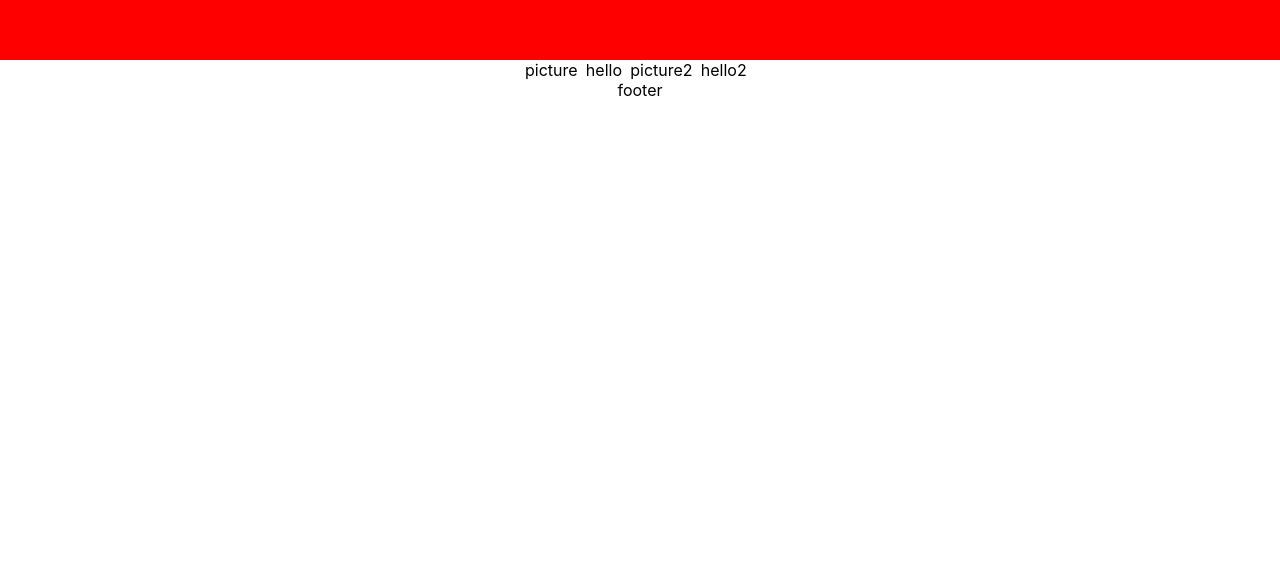
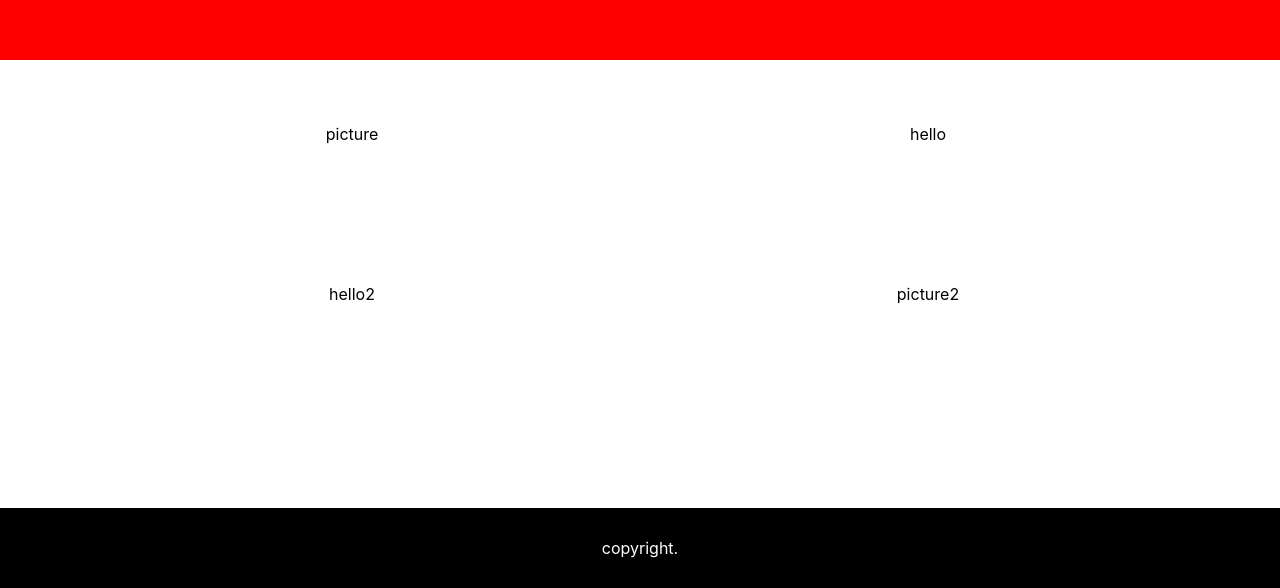
Before and after one commit to kc-leung/birthday-wish, a React (Create React App) app: page / in a window 1280 px wide. Shown: the part 740-1328 px from the top of the page. Before the commit the page ends 840 px from the top, so only its background shows below. Built offline with nearby package versions, Linux system fonts and the light colour scheme.

Commit message:
intersectionObserver fade in

```diff
--- a/src/components/Footer/Footer.js
+++ b/src/components/Footer/Footer.js
@@ -3,6 +3,6 @@ import './Footer.scss';
 
 export default class Footer extends Component {
   render() {
-    return <div>footer</div>;
+    return <div className="footerContainer">copyright.</div>;
   }
 }
--- a/src/components/Footer/Footer.scss
+++ b/src/components/Footer/Footer.scss
@@ -0,0 +1,8 @@
+.footerContainer {
+  height: 10vh;
+  display: flex;
+  justify-content: center;
+  align-items: center;
+  color: white;
+  background-color: black;
+}
--- a/src/components/Wishes/Wishes.js
+++ b/src/components/Wishes/Wishes.js
@@ -4,20 +4,52 @@ import { items } from '../../data/constant';
 
 import './Wishes.scss';
 
+function FadeInSection(props) {
+  const [isVisible, setVisible] = React.useState(false);
+  const domRef = React.useRef();
+
+  React.useEffect(() => {
+    const observer = new IntersectionObserver((entries) => {
+      entries.forEach((entry) => {
+        console.log(entry);
+        setVisible(entry.isIntersecting);
+      });
+    });
+    observer.observe(domRef.current);
+    return () => observer.unobserve(domRef.current);
+  }, []);
+
+  return (
+    <div
+      className={`wishesContent fade-in-section ${
+        isVisible ? 'is-visible' : ''
+      }`}
+      ref={domRef}
+    >
+      {props.children}
+    </div>
+  );
+}
+
 export default class Wishes extends Component {
   render() {
     return (
       <div className="wishesContainer">
-        <div className="wishesContent">
-          {items.map((data, index) => {
-            return (
-              <div key={index} className="item">
+        {items.map((data, index) => (
+          <FadeInSection key={index}>
+            {data.switch ? (
+              <div className="item">
+                <div className="description">{data.description}</div>
+                <div className="image">{data.picture}</div>
+              </div>
+            ) : (
+              <div className="item">
                 <div className="image">{data.picture}</div>
                 <div className="description">{data.description}</div>
               </div>
-            );
-          })}
-        </div>
+            )}
+          </FadeInSection>
+        ))}
       </div>
     );
   }
--- a/src/components/Wishes/Wishes.scss
+++ b/src/components/Wishes/Wishes.scss
@@ -1,12 +1,27 @@
 .wishesContainer {
-  .wishesContent {
-    display: flex;
-    justify-content: center;
-    align-items: center;
+  padding: 4rem;
+  display: flex;
+  flex-direction: column;
 
-    .item {
-      display: grid;
-      grid-template-columns: 1fr 1fr;
+  .fade-in-section {
+    opacity: 0;
+    transform: translateY(20vh);
+    visibility: hidden;
+    transition: opacity 0.6s ease-out, transform 1.2s ease-out;
+    will-change: opacity, visibility;
+  }
+  .fade-in-section.is-visible {
+    opacity: 1;
+    transform: none;
+    visibility: visible;
+  }
+
+  .item {
+    display: grid;
+    grid-template-columns: 1fr 1fr;
+
+    .image {
+      height: 10rem;
     }
   }
 }
--- a/src/data/constant.js
+++ b/src/data/constant.js
@@ -1,9 +1,11 @@
 export const items = [
   {
+    switch: false,
     picture: 'picture',
     description: 'hello',
   },
   {
+    switch: true,
     picture: 'picture2',
     description: 'hello2',
   },
```
